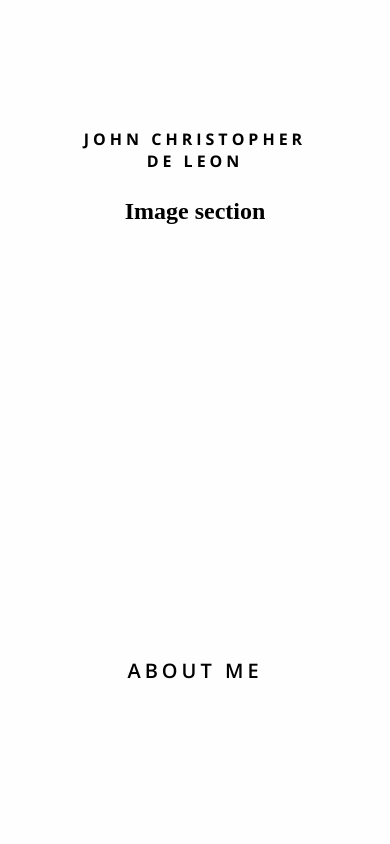
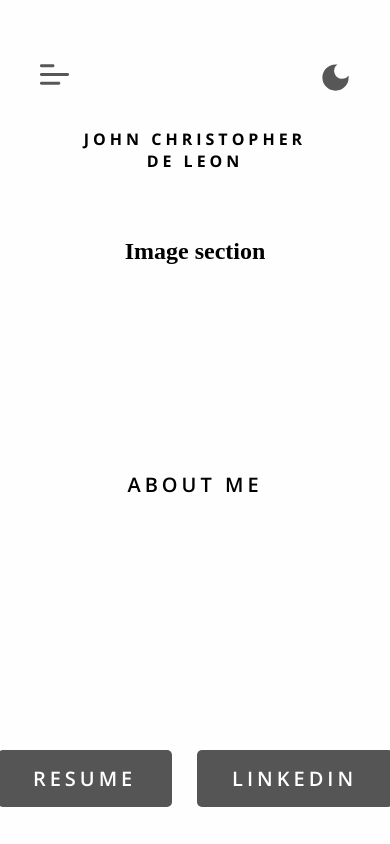
Before and after one commit to FatimaLDL1997/Portfolio-2023, a React (Create React App) app: page /about in a window 390 px wide. Built offline with nearby package versions, Linux system fonts and the light colour scheme.

Commit message:
fixed flex

```diff
--- a/src/index.css
+++ b/src/index.css
@@ -103,6 +103,17 @@
   color: var(--lgt-text);
 }
 .middle-container {
+  /* display: inline-block; */
+  position: relative;
+  left: 50%;
+  transform: translateX(-50%);
+  height: 650px;
+  width: 810px;
+  /* background-color: #484848; */
+  margin-top: 40px;
+}
+
+.middle-container-about {
   /* display: inline-block; */
   position: relative;
   left: 50%;
@@ -308,7 +319,7 @@
   /* width: 185px; */
   margin-right: 25px;
   text-align: center;
-  padding-top: 15px;
+  padding: 15px;
   font-family: var(--fnt-primary);
   font-size: 20px;
   font-weight: 600;
@@ -321,7 +332,7 @@
   border-radius: 5px;
   flex-grow: 1;
   text-align: center;
-  padding-top: 15px;
+  padding: 15px;
   font-family: var(--fnt-primary);
   font-size: 20px;
   font-weight: 600;
@@ -431,9 +442,9 @@
   /* background-color: var(--lgt-bg); */
 }
 @media screen and (max-width: 800px) {
-  /*_______CONTACT_______*/
+  /*__________ABOUT____________*/
   .middle-container-about {
-    display: flex !important;
+    display: flex;
     flex-direction: column;
     align-items: center;
   }
@@ -449,6 +460,7 @@
     display: flex !important;
     position: relative !important ;
     border-width: 0px !important;
+    border-width: 1px;
     border-color: white;
     border-style: solid;
     height: 60px !important;
```
